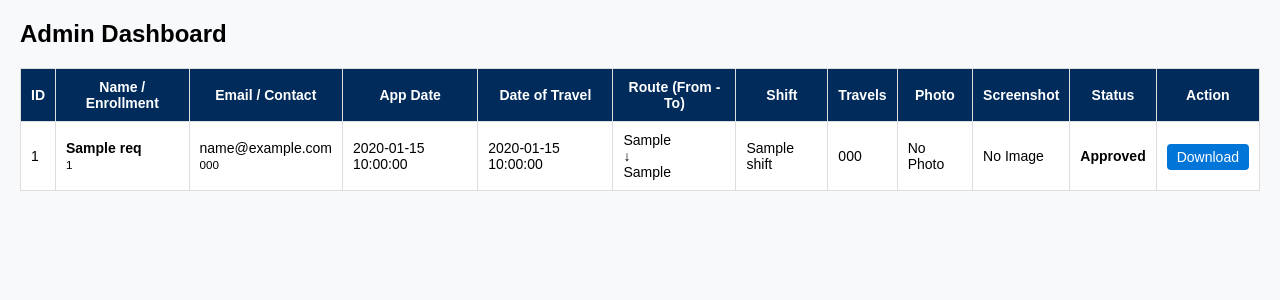
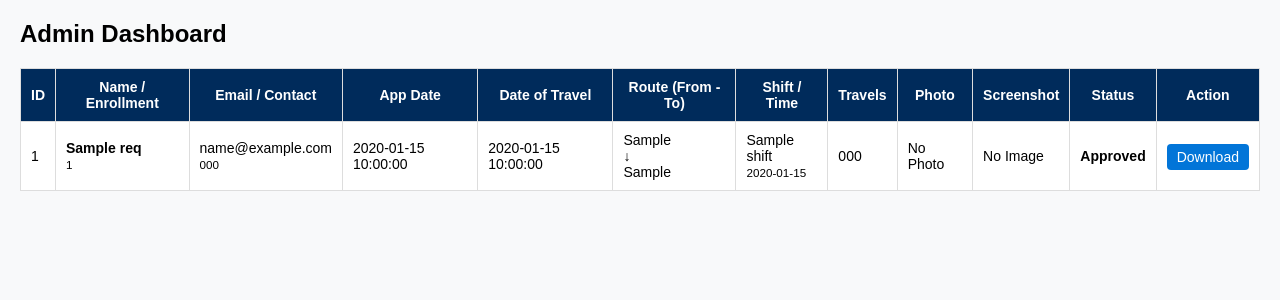
Before and after one commit to Kashyap42576/bus-pass-system, a Flask app: template templates/admin.html in a window 1280 px wide. Shown: the top 300 px of the page. Run offline with Flask 3, Linux system fonts and the light colour scheme; the template is opened without the code that fills it: most values are stand-ins (such as "Sample title", 1, 10 or a date in 2020); some libraries are stand-ins or nearby versions.

Commit message:
Refactor admin dashboard HTML layout and styles
Updated the admin dashboard HTML structure and styling.

```diff
--- a/templates/admin.html
+++ b/templates/admin.html
@@ -25,7 +25,7 @@
                 <th>App Date</th>
                 <th>Date of Travel</th>
                 <th>Route (From - To)</th>
-                <th>Shift</th>
+                <th>Shift / Time</th>
                 <th>Travels</th>
                 <th>Photo</th>
                 <th>Screenshot</th>
@@ -42,7 +42,7 @@
                 <td>{{ req['Date'] }}</td>
                 <td>{{ req['display_travel_date'] }}</td>
                 <td>{{ req['From Destination'] }}<br>↓<br>{{ req['To Destination'] }}</td>
-                <td>{{ req['Shift'] }}</td>
+                <td>{{ req['Shift'] }}<br><small>{{ req['Time of Travel'] }}</small></td>
                 <td>{{ req['Number of travels'] }}</td>
                 <td>
                     {% if req['Passenger Photo URL'] %}
```
